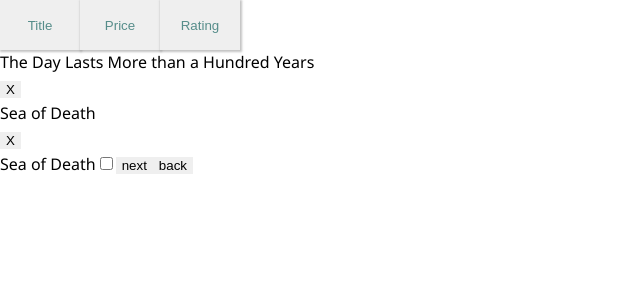
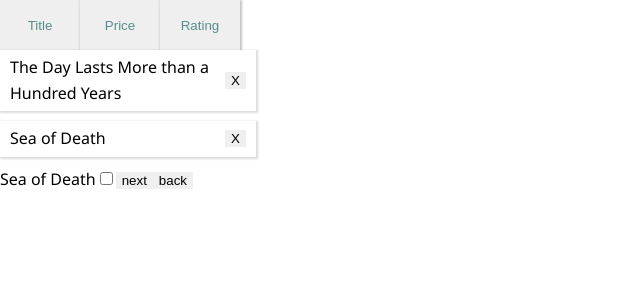
Before and after one commit to LotanM/book-wish-list, a React (Create React App) app: page / in a window 1280 px wide. Shown: the top 300 px of the page, without its empty margins (0-640 px from the left). Built offline with nearby package versions, Linux system fonts and the light colour scheme.

Commit message:
wishlist scss

```diff
--- a/src/assets/styles/cmps/_item-preview.scss
+++ /dev/null
@@ -1,6 +0,0 @@
-.item-preview{
-    display: flex;
-    justify-content: space-between;
-}
-
-// lalala
--- /dev/null
+++ b/src/assets/styles/cmps/_wish-list-preview.scss
@@ -0,0 +1,16 @@
+.wish-list-preview{
+    display: flex;
+    justify-content: space-between;
+    align-content: center;
+    max-width: 20%;
+    margin-bottom: 10px;
+    padding: 5px 10px;
+    background-color: white;
+    box-shadow: 1px 1px 2px 1px rgba(136,136,136,0.3);
+    button{
+        max-height: 21px;
+        align-self: center;
+    }
+}
+
+// lalala
--- a/src/assets/styles/styles.scss
+++ b/src/assets/styles/styles.scss
@@ -3,6 +3,6 @@
 // COMPONENTS
 // @import "./cmps/BookPreview.scss";
 @import './cmps/wish-list';
-@import './cmps/item-preview';
+@import './cmps/wish-list-preview';
 @import './cmps/sorting';
 // lalala
```
